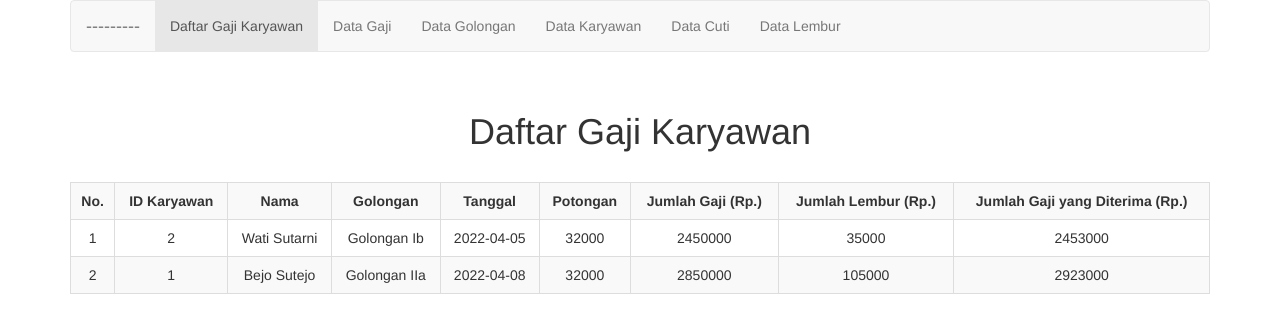
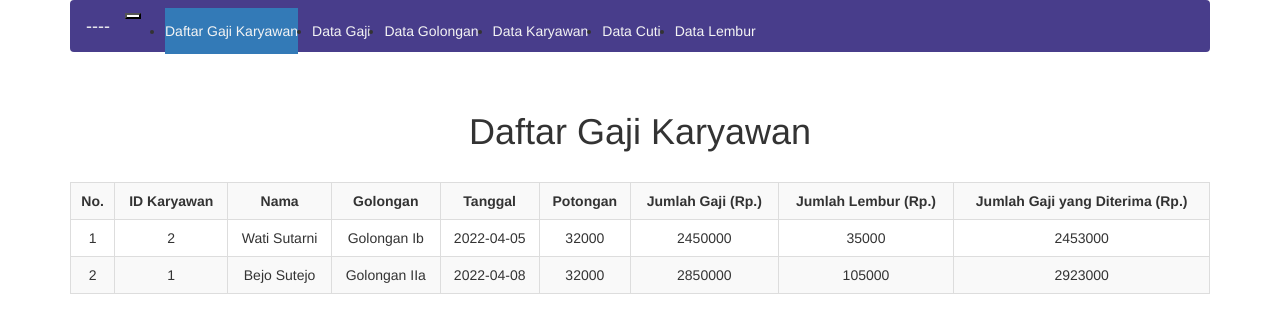
Before and after one commit to deajeany16/Kelola-Gaji-Sederhana, a PHP site: page / in a window 1280 px wide. Shown: the top 333 px of the page. Run offline with PHP 8.4, Linux system fonts and the light colour scheme; data comes from the database, SQL or seed files in the repository; some libraries are stand-ins or nearby versions.

Commit message:
Kelola Gaji

```diff
--- a/index.php
+++ b/index.php
@@ -21,7 +21,39 @@ $gaaji = query("SELECT karyawan_id, nama, nama_golongan, tanggal, potongan, juml
 <body>
     <div class="container">
 
-        <nav class="navbar navbar-default">
+    <nav class="navbar navbar-expand-lg navbar-light bg-light">
+        <a href="#" class="navbar-brand">----</a>
+        <button class="navbar-toggler" type="button" data-toggle="collapse" data-target="#navbarSupportedContent"
+        aria-controls="navbarSupportedContent" aria-expanded="false" aria-label="Toggle navigation">
+        <span class="navbar-toggler-icon"></span>
+        </button>
+
+        <div class="collapse navbar-collapse" id="navbarSupportedContent">
+        <ul class="navbar-nav ml-auto">
+            <li class="nav-item">
+            <a class="nav-link text-white bg-primary rounded " href="index.php">Daftar Gaji Karyawan</a>
+            </li>
+            <li class="nav-item">
+            <a class="nav-link text-dark " href="tampil_gaji.php">Data Gaji</a>
+            </li>
+            <li class="nav-item">
+            <a class="nav-link text-dark" href="tampil_golongan.php">Data Golongan</a>
+            </li>
+            <li class="nav-item">
+            <a class="nav-link text-dark " href="tampil_karyawan.php">Data Karyawan</a>
+            </li>
+            <li class="nav-item">
+            <a class="nav-link text-dark " href="tampil_cuti.php">Data Cuti</a>
+            </li>
+            <li class="nav-item">
+            <a class="nav-link text-dark " href="tampil_lembur.php">Data Lembur</a>
+            </li>
+        </ul>
+        </div>
+    </nav>
+
+
+    <!--    <nav class="navbar navbar-default">
             <div class="container-fluid">
                 <div class="navbar-header">
                     <button type="button" class="navbar-toggle collapsed" data-toggle="collapse"
@@ -46,6 +78,8 @@ $gaaji = query("SELECT karyawan_id, nama, nama_golongan, tanggal, potongan, juml
 		        </div>
             </div>
         </nav>
+-->
+
         <div class="text-center">
             <br>
             <h1>Daftar Gaji Karyawan</h1>
@@ -82,4 +116,14 @@ $gaaji = query("SELECT karyawan_id, nama, nama_golongan, tanggal, potongan, juml
                 </table>
             </div>
 </body>
+
+    <script src="https://code.jquery.com/jquery-3.2.1.slim.min.js"
+    integrity="sha384-KJ3o2DKtIkvYIK3UENzmM7KCkRr/rE9/Qpg6aAZGJwFDMVNA/GpGFF93hXpG5KkN" crossorigin="anonymous">
+    </script>
+  <script src="https://cdn.jsdelivr.net/npm/popper.js@1.12.9/dist/umd/popper.min.js"
+    integrity="sha384-ApNbgh9B+Y1QKtv3Rn7W3mgPxhU9K/ScQsAP7hUibX39j7fakFPskvXusvfa0b4Q" crossorigin="anonymous">
+    </script>
+  <script src="https://cdn.jsdelivr.net/npm/bootstrap@4.0.0/dist/js/bootstrap.min.js"
+    integrity="sha384-JZR6Spejh4U02d8jOt6vLEHfe/JQGiRRSQQxSfFWpi1MquVdAyjUar5+76PVCmYl" crossorigin="anonymous">
+    </script>
 </html>
--- a/style.css
+++ b/style.css
@@ -12,3 +12,31 @@ th {
     position:relative;
     text-align: center;
 }
+
+/* NAVBAR */
+.navbar-nav a{
+	color: #f4f4f4;
+}
+p a{
+	text-decoration: none;
+}
+.navbar{
+	background:darkslateblue;
+}
+.nav-link , .navbar-brand{
+	color: #f4f4f4;
+	cursor: pointer;
+}
+.nav-link{
+	margin-right: 1em !important;
+}
+.nav-link:hover{
+	background: #f4f4f4 !important;
+	color: white !important;
+}
+.navbar-collapse{
+	justify-content: flex-end;
+}
+.navbar-toggler{
+	background:#fff !important;
+}
```
